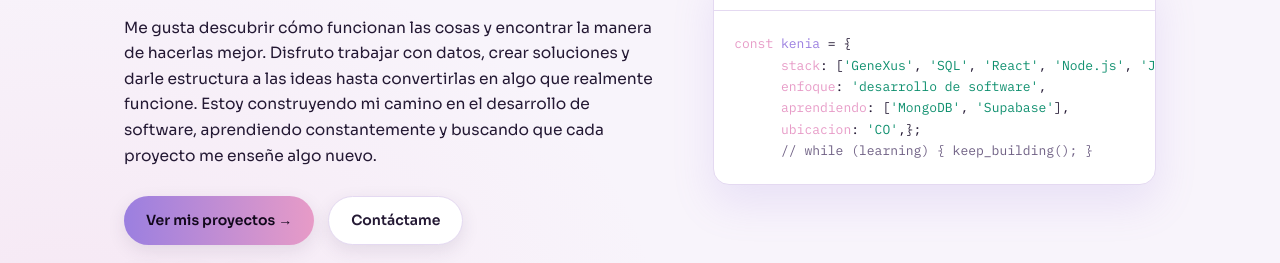
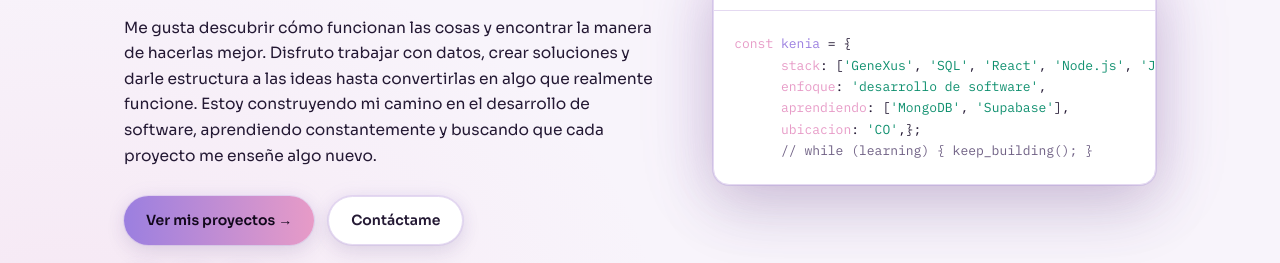
Before and after one commit to Keniayh/Keniayh.github.io, a plain HTML site: page index.html in a window 1280 px wide. Shown: the part 299-562 px from the top of the page. Drawn offline with Linux system fonts and the light colour scheme.

Commit message:
refactor: :recycle: mejorar sombras y efectos de profundidad en el diseño

```diff
--- a/css/style.css
+++ b/css/style.css
@@ -12,14 +12,16 @@
     --sans: 'Sora', system-ui, sans-serif;
     --grad: linear-gradient(90deg, var(--accent1), var(--accent2));
 
-    /* Depth for dark mode: black separation + subtle purple atmosphere */
-    --shadow-soft: 0 12px 30px rgba(0, 0, 0, .48), 0 4px 12px rgba(0, 0, 0, .30), 0 1px 0 rgba(255, 255, 255, .055), 0 0 18px rgba(199, 125, 255, .035);
-    --shadow-card: 0 20px 44px rgba(0, 0, 0, .55), 0 7px 18px rgba(0, 0, 0, .34), 0 1px 0 rgba(255, 255, 255, .065), 0 0 0 1px rgba(199, 125, 255, .07), 0 0 26px rgba(199, 125, 255, .055);
-    --shadow-card-hover: 0 30px 66px rgba(0, 0, 0, .64), 0 12px 28px rgba(0, 0, 0, .40), 0 12px 36px rgba(199, 125, 255, .22), 0 0 34px rgba(255, 143, 227, .10), 0 1px 0 rgba(255, 255, 255, .09);
-    --shadow-glow: 0 28px 64px rgba(0, 0, 0, .56), 0 12px 38px rgba(199, 125, 255, .22), 0 0 52px rgba(199, 125, 255, .13), 0 1px 0 rgba(255, 255, 255, .07);
-    --shadow-inner: inset 0 1px 0 rgba(255, 255, 255, .055), inset 0 0 0 1px rgba(199, 125, 255, .035);
-    --shadow-button: 0 10px 24px rgba(0, 0, 0, .40), 0 0 20px rgba(199, 125, 255, .08);
-    --shadow-button-hover: 0 15px 34px rgba(0, 0, 0, .50), 0 0 30px rgba(199, 125, 255, .18);
+    /* Same shadow geometry (offset/blur/spread) as light mode below — only
+       the colors change. Dark needs a stronger colored ring + glow because
+       black alone is invisible against a near-black background. */
+    --shadow-soft: 0 10px 26px rgba(0, 0, 0, .55), 0 2px 8px rgba(0, 0, 0, .35), 0 0 0 1px rgba(199, 125, 255, .22), 0 0 20px rgba(199, 125, 255, .18), inset 0 1px 0 rgba(255, 255, 255, .10);
+    --shadow-card: 0 18px 42px rgba(0, 0, 0, .60), 0 6px 16px rgba(0, 0, 0, .40), 0 0 0 1px rgba(199, 125, 255, .32), 0 0 34px rgba(199, 125, 255, .28), inset 0 1px 0 rgba(255, 255, 255, .11);
+    --shadow-card-hover: 0 28px 60px rgba(0, 0, 0, .68), 0 10px 26px rgba(0, 0, 0, .45), 0 0 0 1px rgba(199, 125, 255, .50), 0 0 56px rgba(199, 125, 255, .42), 0 0 32px rgba(255, 143, 227, .26), inset 0 1px 0 rgba(255, 255, 255, .13);
+    --shadow-glow: 0 26px 60px rgba(0, 0, 0, .60), 0 0 0 1px rgba(199, 125, 255, .38), 0 0 72px rgba(199, 125, 255, .46), 0 0 44px rgba(255, 143, 227, .24), inset 0 1px 0 rgba(255, 255, 255, .12);
+    --shadow-inner: inset 0 1px 0 rgba(255, 255, 255, .11), inset 0 0 0 1px rgba(199, 125, 255, .14);
+    --shadow-button: 0 8px 20px rgba(0, 0, 0, .50), 0 0 0 1px rgba(199, 125, 255, .26), 0 0 18px rgba(199, 125, 255, .24);
+    --shadow-button-hover: 0 14px 32px rgba(0, 0, 0, .55), 0 0 0 1px rgba(199, 125, 255, .42), 0 0 28px rgba(199, 125, 255, .38), 0 0 18px rgba(255, 143, 227, .22);
 }
 
 [data-theme="light"] {
@@ -33,13 +35,15 @@
     --accent2: #e79bc7;
     --key: #0e8f6e;
 
-    --shadow-soft: 0 8px 24px rgba(55, 35, 75, .10);
-    --shadow-card: 0 12px 30px rgba(55, 35, 75, .12);
-    --shadow-card-hover: 0 18px 38px rgba(55, 35, 75, .16);
-    --shadow-glow: 0 18px 42px rgba(155, 127, 224, .16);
-    --shadow-inner: inset 0 1px 0 rgba(255, 255, 255, .55);
-    --shadow-button: 0 6px 18px rgba(55, 35, 75, .10);
-    --shadow-button-hover: 0 10px 24px rgba(55, 35, 75, .15);
+    /* Same geometry as :root above — only the color changes (soft purple
+       tint on white instead of black-on-dark). */
+    --shadow-soft: 0 10px 26px rgba(60, 40, 90, .12), 0 2px 8px rgba(60, 40, 90, .07), 0 0 0 1px rgba(155, 127, 224, .14), 0 0 20px rgba(155, 127, 224, .08), inset 0 1px 0 rgba(255, 255, 255, .70);
+    --shadow-card: 0 18px 42px rgba(60, 40, 90, .14), 0 6px 16px rgba(60, 40, 90, .08), 0 0 0 1px rgba(155, 127, 224, .18), 0 0 34px rgba(155, 127, 224, .12), inset 0 1px 0 rgba(255, 255, 255, .75);
+    --shadow-card-hover: 0 28px 60px rgba(60, 40, 90, .18), 0 10px 26px rgba(60, 40, 90, .10), 0 0 0 1px rgba(155, 127, 224, .30), 0 0 56px rgba(155, 127, 224, .20), 0 0 32px rgba(231, 155, 199, .16), inset 0 1px 0 rgba(255, 255, 255, .80);
+    --shadow-glow: 0 26px 60px rgba(60, 40, 90, .16), 0 0 0 1px rgba(155, 127, 224, .22), 0 0 72px rgba(155, 127, 224, .22), 0 0 44px rgba(231, 155, 199, .14), inset 0 1px 0 rgba(255, 255, 255, .75);
+    --shadow-inner: inset 0 1px 0 rgba(255, 255, 255, .75), inset 0 0 0 1px rgba(155, 127, 224, .10);
+    --shadow-button: 0 8px 20px rgba(60, 40, 90, .10), 0 0 0 1px rgba(155, 127, 224, .16), 0 0 18px rgba(155, 127, 224, .10);
+    --shadow-button-hover: 0 14px 32px rgba(60, 40, 90, .14), 0 0 0 1px rgba(155, 127, 224, .26), 0 0 28px rgba(155, 127, 224, .18), 0 0 18px rgba(231, 155, 199, .12);
 }
 
 * {
@@ -843,9 +847,8 @@ h2 {
     font-size: 13.5px;
     margin-bottom: 20px;
     white-space: pre;
-    box-shadow: inset 0 2px 12px rgba(0, 0, 0, .30), 0 4px 14px rgba(0, 0, 0, .18);
+    box-shadow: inset 0 2px 12px rgba(0, 0, 0, .30), 0 0 0 1px color-mix(in srgb, var(--accent1) 10%, transparent);
     overflow-x: auto;
-    box-shadow: inset 0 2px 10px rgba(0, 0, 0, .20), 0 1px 0 rgba(255, 255, 255, .025);
 }
 
 .quiz-options {
@@ -864,14 +867,14 @@ h2 {
     border-radius: 8px;
     padding: 12px 14px;
     cursor: pointer;
-    box-shadow: 0 5px 14px rgba(0, 0, 0, .16), inset 0 1px 0 rgba(255, 255, 255, .02);
+    box-shadow: 0 5px 14px rgba(0, 0, 0, .16), 0 0 0 1px color-mix(in srgb, var(--accent1) 8%, transparent);
     transition: border-color .15s ease, transform .15s ease, background .15s ease, box-shadow .2s ease;
 }
 
 .quiz-opt:hover {
     border-color: var(--accent1);
     transform: translateY(-2px);
-    box-shadow: 0 9px 20px rgba(0, 0, 0, .25), 0 0 16px rgba(199, 125, 255, .07);
+    box-shadow: 0 9px 20px rgba(0, 0, 0, .25), 0 0 16px color-mix(in srgb, var(--accent1) 24%, transparent);
 }
 
 .quiz-opt.correct {
```
